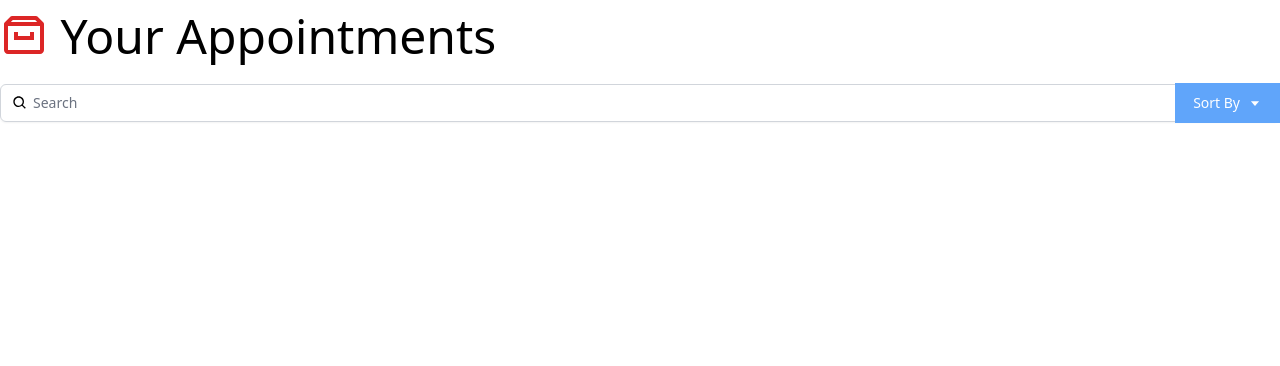
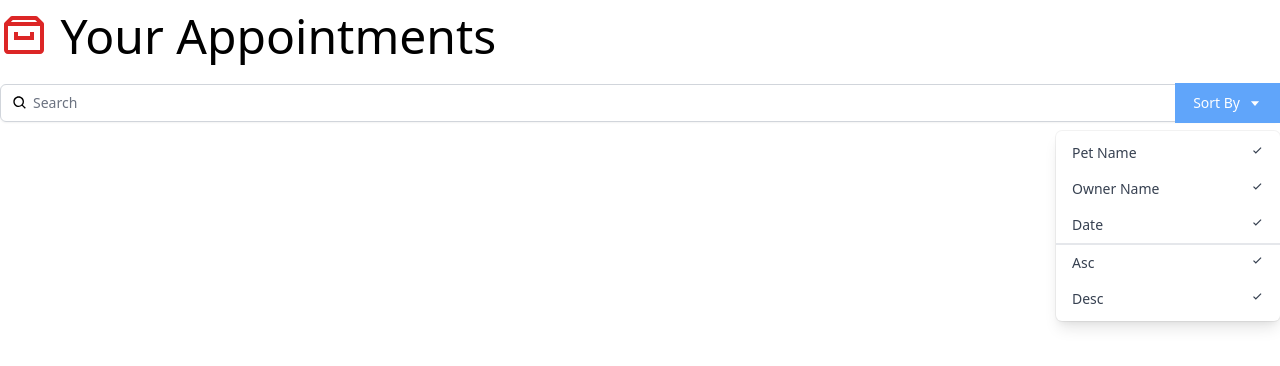
Before and after one commit to thompson-1657/react_appointments, a React (Create React App) app: page / in a window 1280 px wide. Shown: the top 366 px of the page. Built offline with nearby package versions, Linux system fonts and the light colour scheme.

Commit message:
added dropdown component

```diff
--- /dev/null
+++ b/src/components/Dropdown.js
@@ -0,0 +1,31 @@
+import React from 'react'
+import {  BiCheck } from "react-icons/bi"
+
+export const Dropdown = () => {
+    return (
+        <div>
+             <div className="origin-top-right absolute right-0 mt-2 w-56
+      rounded-md shadow-lg bg-white ring-1 ring-black ring-opacity-5">
+      <div className="py-1" role="menu" aria-orientation="vertical" aria-labelledby="options-menu">
+        <div
+          className="px-4 py-2 text-sm text-gray-700 hover:bg-gray-100 hover:text-gray-900 flex justify-between cursor-pointer"
+          role="menuitem">Pet Name <BiCheck /></div>
+        <div
+          className="px-4 py-2 text-sm text-gray-700 hover:bg-gray-100 hover:text-gray-900 flex justify-between cursor-pointer"
+          role="menuitem">Owner Name  <BiCheck /></div>
+        <div
+          className="px-4 py-2 text-sm text-gray-700 hover:bg-gray-100 hover:text-gray-900 flex justify-between cursor-pointer"
+          role="menuitem">Date <BiCheck /></div>
+        <div
+          className="px-4 py-2 text-sm text-gray-700 hover:bg-gray-100 hover:text-gray-900 flex justify-between cursor-pointer border-gray-1 border-t-2"
+          role="menuitem">Asc <BiCheck /></div>
+        <div
+          className="px-4 py-2 text-sm text-gray-700 hover:bg-gray-100 hover:text-gray-900 flex justify-between cursor-pointer"
+          role="menuitem">Desc <BiCheck /></div>
+      </div>
+    </div>
+        </div>
+    )
+}
+
+export default Dropdown
--- a/src/components/Search.js
+++ b/src/components/Search.js
@@ -1,5 +1,6 @@
 import React from 'react'
 import { BiSearch, BiCaretDown } from "react-icons/bi"
+import Dropdown from './Dropdown'
 
 const Search = () => {
     return (
@@ -17,6 +18,7 @@
                 className="justify-center px-4 py-2 bg-blue-400 border-2 border-blue-400 text-sm text-white hover:bg-blue-700 focus:outline-none focus:ring-2 focus:ring-offset-2 flex items-center" id="options-menu" aria-haspopup="true" aria-expanded="true">
                 Sort By <BiCaretDown className="ml-2" />
               </button>
+              <Dropdown />
             </div>
           </div>
         </div>
```
